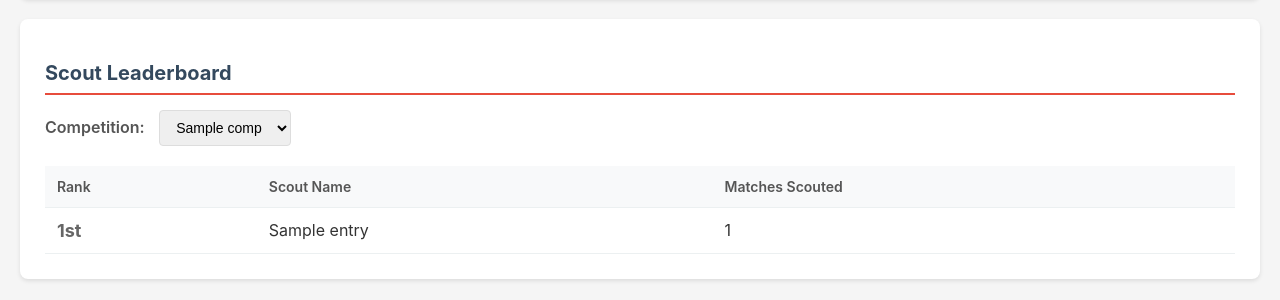
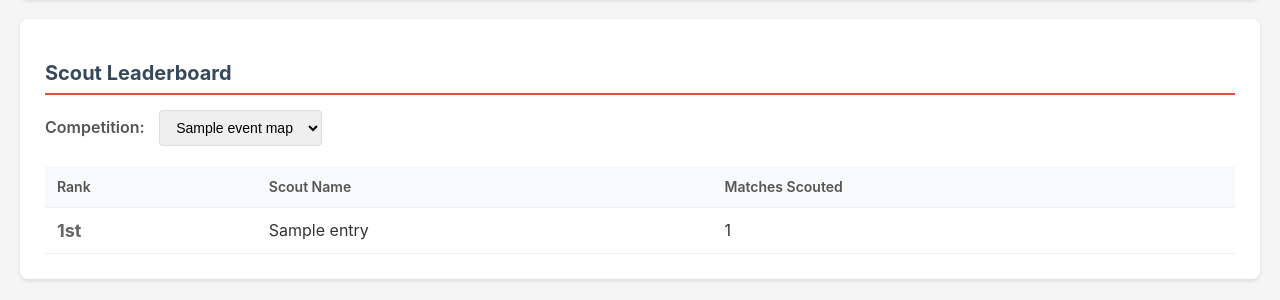
Before and after one commit to team-2073-eagleforce/scouting-backend-2025, a Django app: template authenticate/templates/authenticate/admin.html in a window 1280 px wide. Shown: the part 464-764 px from the top of the page. Run offline with Django 4.2, Linux system fonts and the light colour scheme; tables that the repository leaves empty hold one stand-in row (values such as "Sample post"); the template is opened without the code that fills it: values that come from a table or form of the project are taken from there, most other values are stand-ins (such as "Sample title", 1, 10 or a date in 2020).

Commit message:
fixed formatting

```diff
--- a/authenticate/templates/authenticate/admin.html
+++ b/authenticate/templates/authenticate/admin.html
@@ -182,8 +182,8 @@
             <form method="GET">
                 <label for="comp">Competition:</label>
                 <select name="comp" id="comp" onchange="this.form.submit()">
-                    {% for comp in competitions %}
-                    <option value="{{ comp }}" {% if comp == comp_code %}selected{% endif %}>{{ comp }}</option>
+                    {% for code, name in event_map.items %}
+                    <option value="{{ code }}" {% if code == comp_code %}selected{% endif %}>{{ name }}</option>
                     {% endfor %}
                 </select>
             </form>
--- a/env.txt
+++ b/env.txt
@@ -14,3 +14,6 @@ GOOGLE_CLIENT_SECRET=your_google_client_secret
 
 # used for signing session cookies, CSRF token gen, etc.
 SECRET_KEY=SECRET_KEY
+
+# debug state
+DEBUG=True
```
Also changed, not shown: authenticate/views_admin.py (+4 -3 lines).
